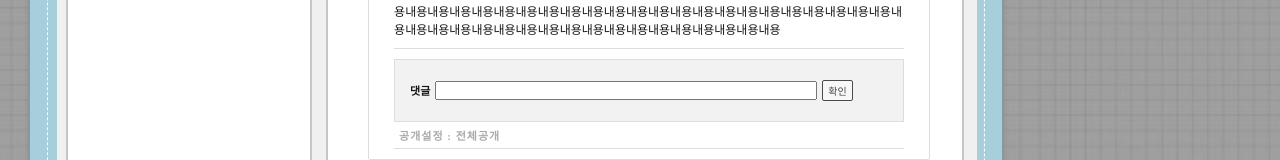
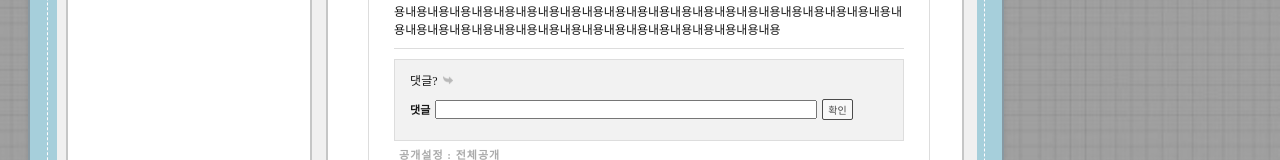
Before and after one commit to Team-COCOs/COCO_FrontEnd, a Next.js app: page /diary/1 in a window 1280 px wide. Shown: the part 442-602 px from the top of the page. Built offline with nearby package versions, Linux system fonts and the light colour scheme; no server answers; a web font is replaced by a local one.

Commit message:
Feat: 댓글 css 수정 중

```diff
--- /dev/null
+++ b/src/components/MiniHomePage/Diary/DiaryRight/CommentDiary/DiaryComments/index.tsx
@@ -0,0 +1,20 @@
+import { DiaryCommentsStyle } from "./styled";
+
+const DiaryComments = () => {
+  return (
+    <DiaryCommentsStyle>
+      <div className="DiaryComments_wrap Gulim">
+        <div className="DiaryComments_mapwrap">
+          댓글?
+          <img
+            src="/arrowIcon.png"
+            alt="arrow-icon"
+            className="DiaryComments_arrowicon"
+          />
+        </div>
+      </div>
+    </DiaryCommentsStyle>
+  );
+};
+
+export default DiaryComments;
--- /dev/null
+++ b/src/components/MiniHomePage/Diary/DiaryRight/CommentDiary/DiaryComments/styled.ts
@@ -0,0 +1,30 @@
+import styled from "styled-components";
+
+export const DiaryCommentsStyle = styled.div`
+  .DiaryComments_wrap {
+    width: 100%;
+  }
+  .DiaryComments_mapwrap {
+    font-size: 12px;
+    img {
+      width: 10px;
+      margin-left: 5px;
+      padding-top: 5px;
+      cursor: pointer;
+    }
+  }
+
+  /* 반응형 */
+  @media (max-width: 1024px) {
+  }
+  @media (max-width: 769px) {
+  }
+  @media (max-width: 600px) {
+  }
+  @media (max-width: 480px) {
+  }
+  @media (max-width: 420px) {
+  }
+  @media (max-width: 380px) {
+  }
+`;
--- a/src/components/MiniHomePage/Diary/DiaryRight/CommentDiary/index.tsx
+++ b/src/components/MiniHomePage/Diary/DiaryRight/CommentDiary/index.tsx
@@ -1,9 +1,13 @@
 import { CommentDiaryStyle } from "./styled";
+import DiaryComments from "./DiaryComments";
 
 const CommentDiary = () => {
   return (
     <CommentDiaryStyle>
       <div className="CommentDiary_wrap Gulim">
+        <div>
+          <DiaryComments />
+        </div>
         <div className="CommentDiary_inputWrap Gulim">
           <label
             className="CommentDiary_commentLabel"
```
